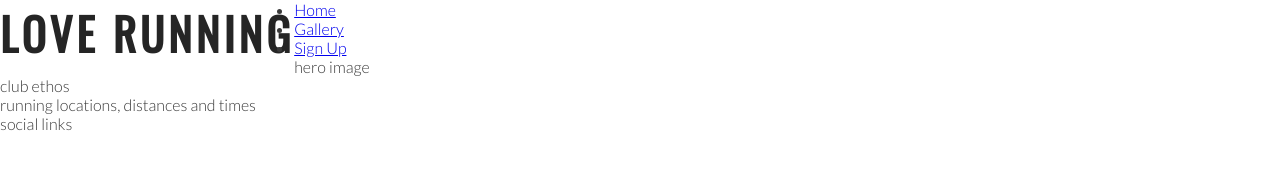
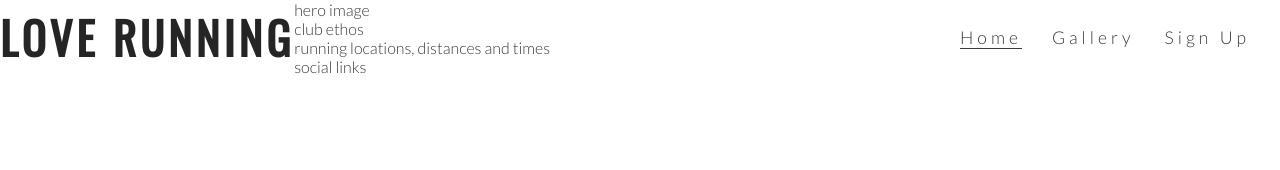
Before and after one commit to Bethieieio/love-running, a plain HTML site: page index.html in a window 1280 px wide. Drawn offline with nearby package versions, Linux system fonts and the light colour scheme.

Commit message:
style navigation links

```diff
--- a/assets/css/style.css
+++ b/assets/css/style.css
@@ -24,3 +24,32 @@ h1, h2 {
     float: left;
     font-size: 280%;
 }
+
+/* navigation links */
+#menu {
+    font-size: 110%;
+    letter-spacing: 4px;
+}
+
+#menu, #logo {
+    line-height: 75px
+}
+
+#menu li {
+    float: right;
+    list-style-type: none;
+    margin-right: 30px;
+}
+
+#menu a {
+    text-decoration: none;
+    color: inherit;
+}
+
+#menu a:hover {
+    border-bottom: 1px solid #3a3a3a;
+}
+
+.active {
+    border-bottom: 1px solid #3a3a3a;
+}
--- a/index.html
+++ b/index.html
@@ -18,15 +18,15 @@
         </a>
 
         <nav>
-            <ul>
+            <ul id="menu">
                 <li>
-                    <a href="index.html">Home</a>
+                    <a href="#">Sign Up</a>
                 </li>
                 <li>
                     <a href="#">Gallery</a>
                 </li>
                 <li>
-                    <a href="#">Sign Up</a>
+                    <a href="index.html"  class="active">Home</a>
                 </li>
             </ul>
         </nav>
```
